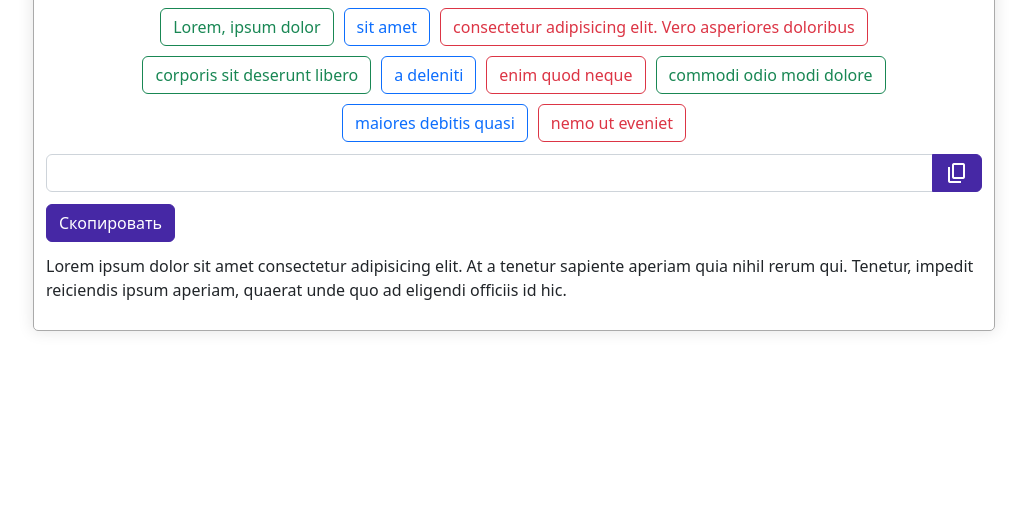
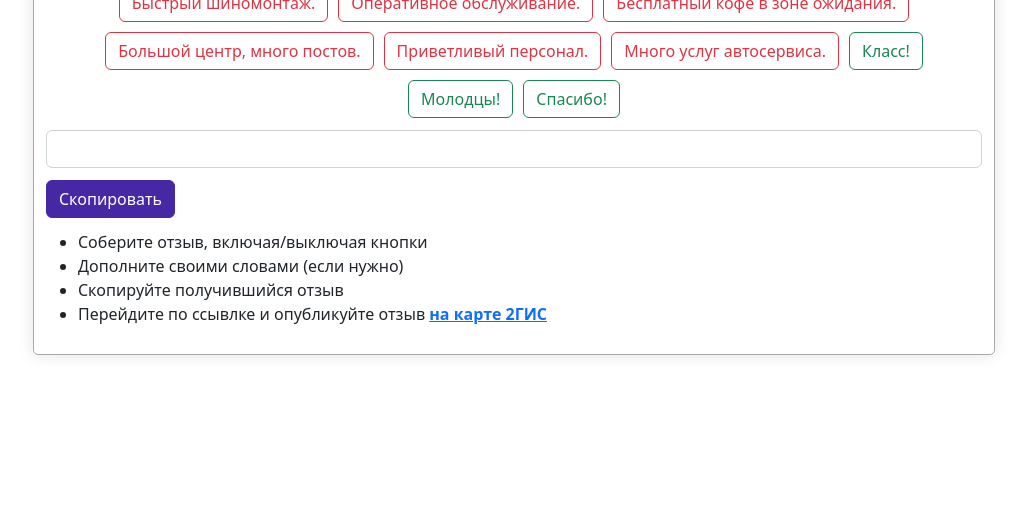
Before and after one commit to manndarinchik/web_review_assembler, a plain HTML site: page index.html in a window 1280 px wide. Shown: the part 271-800 px from the top of the page, without its empty margins (126-1153 px from the left). Drawn offline with nearby package versions, Linux system fonts and the light colour scheme; a web font is replaced by a local one.

Commit message:
Заменил плейсхолдеры на нормальный текст

```diff
--- a/index.html
+++ b/index.html
@@ -28,10 +28,15 @@
                         <span id='generated_input'></span>
                         <span contenteditable="true" id="user_input"></span>
                     </p>
-                    <button class="input-group-text material-symbols-outlined btn copy" id="copy">content_copy</button>
+                    <!-- <button class="input-group-text material-symbols-outlined btn copy" id="copy">content_copy</button> -->
                 </div>
                 <button class="btn copy" id="copy2">Скопировать</button>
-                <p>Lorem ipsum dolor sit amet consectetur adipisicing elit. At a tenetur sapiente aperiam quia nihil rerum qui. Tenetur, impedit reiciendis ipsum aperiam, quaerat unde quo ad eligendi officiis id hic.</p>
+                <ul>
+                    <li>Соберите отзыв, включая/выключая кнопки</li>
+                    <li>Дополните своими словами (если нужно)</li>
+                    <li>Скопируйте получившийся отзыв</li>
+                    <li>Перейдите по ссывлке и опубликуйте отзыв <b><a href="https://2gis.ru/moscow/firm/4504128908350578/tab/reviews">на карте 2ГИС</a></b></li>
+                </ul>
             </div>
         </div>
     </div>
--- a/static/scripts.js
+++ b/static/scripts.js
@@ -1,13 +1,13 @@
 let buttons = [
-    ["Lorem, ipsum dolor", 0],
-    ["sit amet", 1],
-    ["consectetur adipisicing elit. Vero asperiores doloribus", 2],
-    ["corporis sit deserunt libero", 0],
-    ["a deleniti", 1],
-    ["enim quod neque", 2],
-    ["commodi odio modi dolore", 0],
-    ["maiores debitis quasi", 1],
-    ["nemo ut eveniet", 2]
+    ["Быстрый шиномонтаж.", 2],
+    ["Оперативное обслуживание.", 2],
+    ["Бесплатный кофе в зоне ожидания.", 2],
+    ["Большой центр, много постов.", 2],
+    ["Приветливый персонал.", 2],
+    ["Много услуг автосервиса.", 2],
+    ["Класс!", 0],
+    ["Молодцы!", 0],
+    ["Спасибо!", 0]
 ]
 
 let button_styles_inactive=[
--- a/static/styles.css
+++ b/static/styles.css
@@ -48,6 +48,7 @@ h1{
 #result{
     overflow: auto;
     margin: 0;
+    min-height: 38px;
 }
 .copy{
     --bs-btn-color: var(--bs-white);
```
